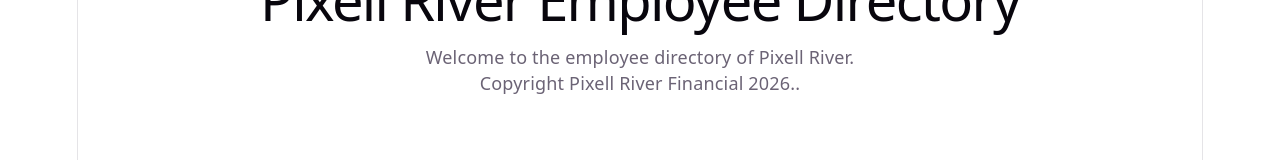
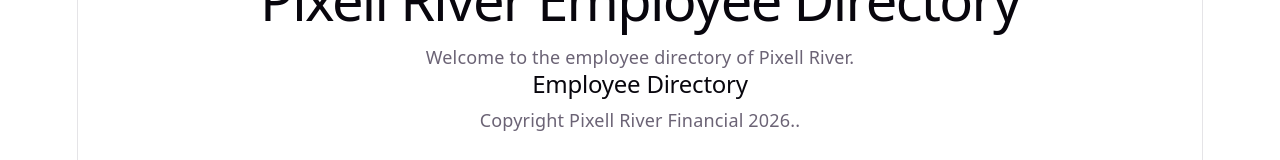
Before and after one commit to zpunjani/labs_full_stack, a React (Vite) app in the folder lab-1.2/: page / in a window 1280 px wide. Shown: the part 352-512 px from the top of the page. Built offline with nearby package versions, Linux system fonts and the light colour scheme.

Commit message:
Added the employee-directory function to the app.tsx.

```diff
--- a/lab-1.2/src/App.tsx
+++ b/lab-1.2/src/App.tsx
@@ -2,6 +2,7 @@
 import './App.css'
 import Header from './components/header/header'
 import Footer from './components/footer/footer'
+import EmployeeDirectory from './components/employee-directory/employee-directory'
 
 function App() {
 
@@ -9,6 +10,7 @@ function App() {
     <>
 
       <Header />
+      <EmployeeDirectory />
       <Footer />
 
     </>
```
